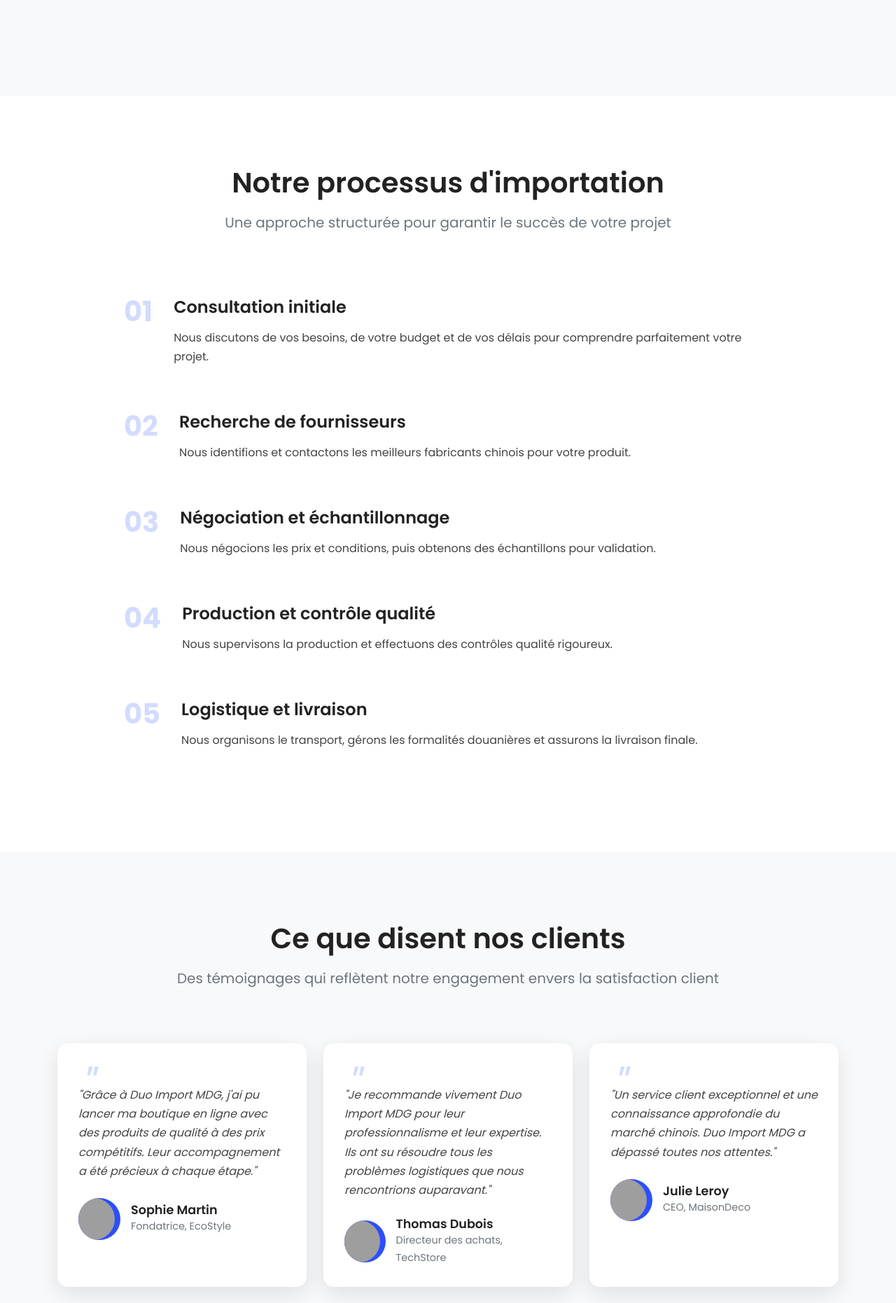
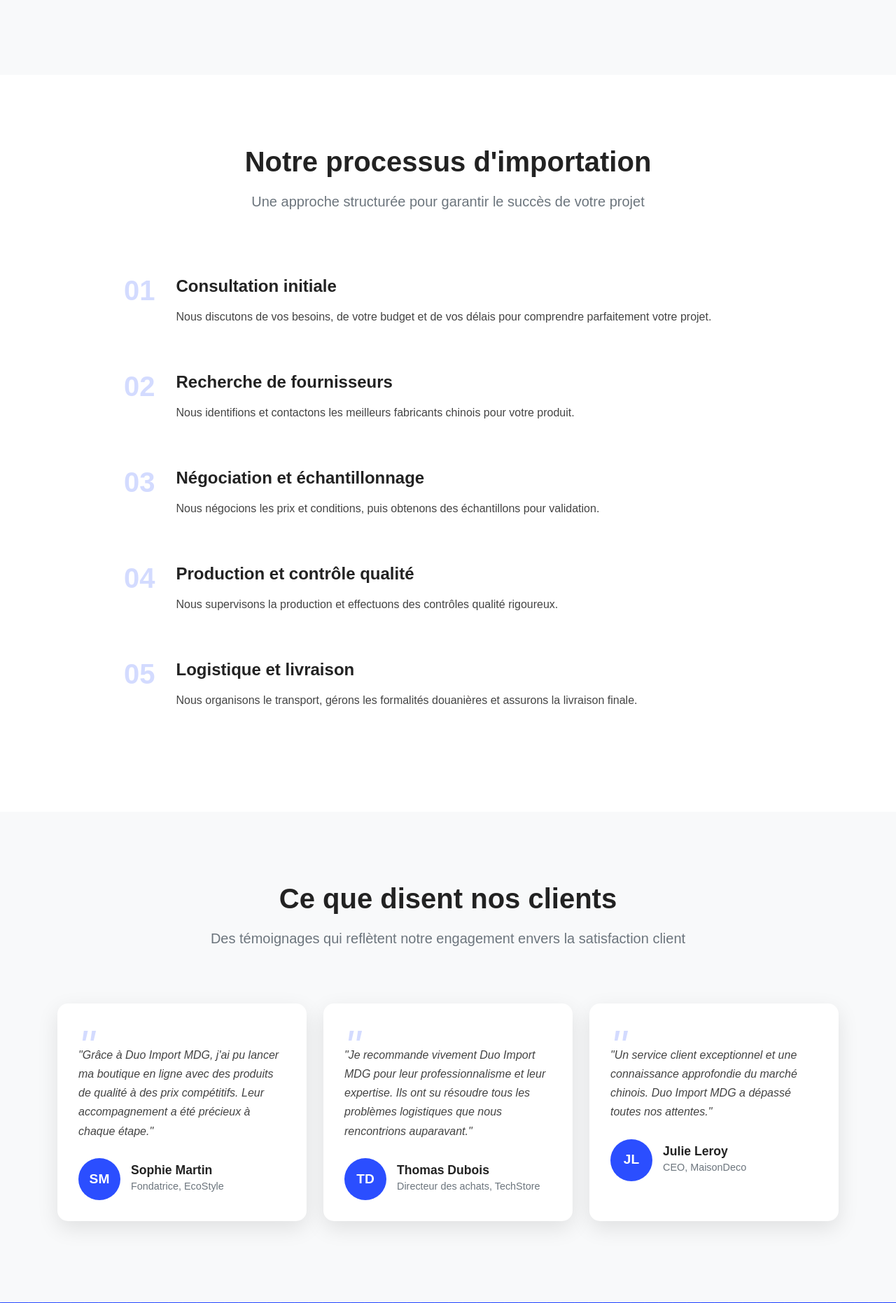
Before and after one commit to thierry1804/duosite, a Symfony app: template templates/home/index.html.twig in a window 1280 px wide. Shown: the part 1800-3662 px from the top of the page at 70% size. Run offline with Twig, Linux system fonts and the light colour scheme; the template is opened without the code that fills it, so the values that code supplies are empty; some libraries are stand-ins or nearby versions; some web fonts are replaced; grey boxes are pictures that could not be loaded.

Commit message:
optim CLS

```diff
--- /dev/null
+++ b/public/css/fonts.css
@@ -0,0 +1,44 @@
+/* Définition des polices avec font-display: swap pour éviter les décalages de mise en page */
+@font-face {
+    font-family: 'Poppins';
+    font-style: normal;
+    font-weight: 400;
+    font-display: swap;
+    src: url(https://fonts.gstatic.com/s/poppins/v20/pxiEyp8kv8JHgFVrJJfecg.woff2) format('woff2');
+    unicode-range: U+0000-00FF, U+0131, U+0152-0153, U+02BB-02BC, U+02C6, U+02DA, U+02DC, U+2000-206F, U+2074, U+20AC, U+2122, U+2191, U+2193, U+2212, U+2215, U+FEFF, U+FFFD;
+}
+
+@font-face {
+    font-family: 'Poppins';
+    font-style: normal;
+    font-weight: 500;
+    font-display: swap;
+    src: url(https://fonts.gstatic.com/s/poppins/v20/pxiByp8kv8JHgFVrLGT9Z1xlFQ.woff2) format('woff2');
+    unicode-range: U+0000-00FF, U+0131, U+0152-0153, U+02BB-02BC, U+02C6, U+02DA, U+02DC, U+2000-206F, U+2074, U+20AC, U+2122, U+2191, U+2193, U+2212, U+2215, U+FEFF, U+FFFD;
+}
+
+@font-face {
+    font-family: 'Poppins';
+    font-style: normal;
+    font-weight: 600;
+    font-display: swap;
+    src: url(https://fonts.gstatic.com/s/poppins/v20/pxiByp8kv8JHgFVrLEj6Z1xlFQ.woff2) format('woff2');
+    unicode-range: U+0000-00FF, U+0131, U+0152-0153, U+02BB-02BC, U+02C6, U+02DA, U+02DC, U+2000-206F, U+2074, U+20AC, U+2122, U+2191, U+2193, U+2212, U+2215, U+FEFF, U+FFFD;
+}
+
+@font-face {
+    font-family: 'Poppins';
+    font-style: normal;
+    font-weight: 700;
+    font-display: swap;
+    src: url(https://fonts.gstatic.com/s/poppins/v20/pxiByp8kv8JHgFVrLCz7Z1xlFQ.woff2) format('woff2');
+    unicode-range: U+0000-00FF, U+0131, U+0152-0153, U+02BB-02BC, U+02C6, U+02DA, U+02DC, U+2000-206F, U+2074, U+20AC, U+2122, U+2191, U+2193, U+2212, U+2215, U+FEFF, U+FFFD;
+}
+
+/* Police de secours pour éviter les décalages */
+@font-face {
+    font-family: 'Poppins Fallback';
+    size-adjust: 100%;
+    ascent-override: 90%;
+    src: local('Arial');
+}
--- a/templates/base.html.twig
+++ b/templates/base.html.twig
@@ -5,6 +5,20 @@
         <meta name="viewport" content="width=device-width, initial-scale=1.0">
         <title>{% block title %}Duo Import MDG{% endblock %}</title>
         <link rel="icon" href="favicon.ico">
+
+        <!-- Préchargement des polices pour éviter les décalages de mise en page -->
+        <link rel="preload" href="{{ asset('css/fonts.css') }}" as="style">
+        <link rel="preload" href="https://fonts.gstatic.com/s/poppins/v20/pxiEyp8kv8JHgFVrJJfecg.woff2" as="font" type="font/woff2" crossorigin>
+        <link rel="preload" href="https://fonts.gstatic.com/s/poppins/v20/pxiByp8kv8JHgFVrLGT9Z1xlFQ.woff2" as="font" type="font/woff2" crossorigin>
+        <link rel="preload" href="https://fonts.gstatic.com/s/poppins/v20/pxiByp8kv8JHgFVrLEj6Z1xlFQ.woff2" as="font" type="font/woff2" crossorigin>
+        <link rel="preload" href="https://fonts.gstatic.com/s/poppins/v20/pxiByp8kv8JHgFVrLCz7Z1xlFQ.woff2" as="font" type="font/woff2" crossorigin>
+
+        <!-- Préchargement des ressources critiques -->
+        <link rel="preload" href="{{ asset('images/logo.webp') }}" as="image" fetchpriority="high">
+        <link rel="preload" href="{{ asset('images/hero-image.webp') }}" as="image" fetchpriority="high">
+
+        <!-- Chargement des polices avec font-display: swap -->
+        <link rel="stylesheet" href="{{ asset('css/fonts.css') }}">
 
         <!-- CSS critique en ligne pour un rendu rapide -->
         <style>
@@ -17,12 +31,13 @@
             }
 
             body {
-                font-family: 'Poppins', sans-serif;
+                font-family: 'Poppins', 'Poppins Fallback', sans-serif;
                 color: var(--text-color);
                 line-height: 1.7;
                 margin: 0;
             }
 
+            /* Réserver l'espace pour les éléments qui vont charger */
             .navbar {
                 padding: 1rem 0;
                 background: #fff !important;
@@ -39,6 +54,8 @@
 
             .navbar-brand img {
                 margin-right: 10px;
+                width: 40px;
+                height: 40px;
             }
 
             .user-icon-active {
@@ -77,22 +94,76 @@
             .hero-section p {
                 color: rgba(255, 255, 255, 0.9);
             }
+
+            /* Réserver l'espace pour l'image hero */
+            .hero-image {
+                aspect-ratio: 3/2;
+                width: 100%;
+                max-width: 600px;
+                margin: 0 auto;
+            }
+
+            .hero-image img {
+                width: 100%;
+                height: auto;
+                max-width: 600px;
+                max-height: 400px;
+            }
+
+            /* Styles pour éviter les décalages de mise en page */
+            h1, h2, h3, h4, h5, h6 {
+                font-weight: 700;
+            }
+
+            .display-4 {
+                font-size: 2.5rem;
+                line-height: 1.2;
+            }
+
+            .lead {
+                font-size: 1.25rem;
+                font-weight: 400;
+            }
+
+            /* Styles pour les boutons */
+            .btn {
+                font-weight: 500;
+                padding: 0.5rem 1.5rem;
+            }
+
+            /* Styles pour la navigation */
+            .navbar-nav {
+                margin-left: auto;
+            }
+
+            .nav-link {
+                padding: 0.5rem 1rem;
+                font-weight: 500;
+            }
+
+            /* Styles pour éviter les décalages dans le footer */
+            .footer-widget h5 {
+                font-size: 1.25rem;
+                margin-bottom: 1.5rem;
+                color: #fff;
+            }
+
+            .footer-links {
+                padding-left: 0;
+            }
+
+            .footer-links li {
+                margin-bottom: 0.5rem;
+            }
         </style>
-
-        <!-- Préchargement des ressources critiques -->
-        <link rel="preload" href="{{ asset('images/logo.webp') }}" as="image" fetchpriority="high">
-        <link rel="preload" href="{{ asset('images/hero-image.webp') }}" as="image" fetchpriority="high">
-        <link rel="preload" href="https://fonts.googleapis.com/css2?family=Poppins:wght@400;500;600;700&display=swap" as="style">
 
         <!-- Chargement asynchrone des styles non critiques -->
         <link rel="stylesheet" href="https://cdn.jsdelivr.net/npm/bootstrap@5.3.2/dist/css/bootstrap.min.css" media="print" onload="this.media='all'">
         <link rel="stylesheet" href="{{ asset('css/styles.css') }}" media="print" onload="this.media='all'">
-        <link href="https://fonts.googleapis.com/css2?family=Poppins:wght@400;500;600;700&display=swap" rel="stylesheet" media="print" onload="this.media='all'">
 
         <noscript>
             <link href="https://cdn.jsdelivr.net/npm/bootstrap@5.3.2/dist/css/bootstrap.min.css" rel="stylesheet">
             <link rel="stylesheet" href="{{ asset('css/styles.css') }}">
-            <link href="https://fonts.googleapis.com/css2?family=Poppins:wght@400;500;600;700&display=swap" rel="stylesheet">
         </noscript>
 
         {% block stylesheets %}{% endblock %}
--- a/templates/home/index.html.twig
+++ b/templates/home/index.html.twig
@@ -28,7 +28,7 @@
 <section class="section-padding">
     <div class="container">
         <div class="section-title text-center fade-up">
-            <h2>Pourquoi choisir nos services ?</h2>
+            <h2 class="section-heading">Pourquoi choisir nos services ?</h2>
             <p class="lead">Des solutions d'importation sur mesure pour votre entreprise</p>
         </div>
         <div class="row g-4 equal-height-cards">
@@ -99,7 +99,7 @@
 <section class="section-padding">
     <div class="container">
         <div class="section-title text-center fade-up">
-            <h2>Notre processus d'importation</h2>
+            <h2 class="section-heading">Notre processus d'importation</h2>
             <p class="lead">Une approche structurée pour garantir le succès de votre projet</p>
         </div>
         <div class="row">
@@ -150,7 +150,7 @@
 <section class="section-padding bg-light">
     <div class="container">
         <div class="section-title text-center fade-up">
-            <h2>Ce que disent nos clients</h2>
+            <h2 class="section-heading">Ce que disent nos clients</h2>
             <p class="lead">Des témoignages qui reflètent notre engagement envers la satisfaction client</p>
         </div>
         <div class="row equal-height-cards">
@@ -161,7 +161,7 @@
                     </div>
                     <div class="testimonial-author">
                         <div class="testimonial-avatar" data-initials="SM">
-                            <img src="{{ asset('images/testimonial-1.webp') }}" alt="Sophie Martin" onerror="this.style.display='none'; this.parentNode.setAttribute('data-show-initials', 'true');">
+                            <div class="avatar-placeholder">SM</div>
                         </div>
                         <div>
                             <h4>Sophie Martin</h4>
@@ -177,7 +177,7 @@
                     </div>
                     <div class="testimonial-author">
                         <div class="testimonial-avatar" data-initials="TD">
-                            <img src="{{ asset('images/testimonial-2.webp') }}" alt="Thomas Dubois" onerror="this.style.display='none'; this.parentNode.setAttribute('data-show-initials', 'true');">
+                            <div class="avatar-placeholder">TD</div>
                         </div>
                         <div>
                             <h4>Thomas Dubois</h4>
@@ -193,7 +193,7 @@
                     </div>
                     <div class="testimonial-author">
                         <div class="testimonial-avatar" data-initials="JL">
-                            <img src="{{ asset('images/testimonial-3.webp') }}" alt="Julie Leroy" onerror="this.style.display='none'; this.parentNode.setAttribute('data-show-initials', 'true');">
+                            <div class="avatar-placeholder">JL</div>
                         </div>
                         <div>
                             <h4>Julie Leroy</h4>
@@ -339,22 +339,15 @@
     position: relative;
 }
 
-.testimonial-avatar img {
-    width: 100%;
-    height: 100%;
-    object-fit: cover;
-}
-
-.testimonial-avatar[data-show-initials="true"]::before {
-    content: attr(data-initials);
-    position: absolute;
-    top: 0;
-    left: 0;
+.avatar-placeholder {
     width: 100%;
     height: 100%;
     display: flex;
     align-items: center;
     justify-content: center;
+    background-color: var(--primary-color);
+    color: white;
+    font-weight: 600;
 }
 
 .testimonial-author h4 {
@@ -395,6 +388,48 @@
 .equal-height-cards .feature-card p {
     flex-grow: 1;
 }
+
+/* Styles pour éviter les décalages de mise en page */
+.section-heading {
+    font-size: 2.5rem;
+    line-height: 1.2;
+    margin-bottom: 1rem;
+    font-weight: 700;
+    min-height: 3rem;
+}
+
+.feature-icon {
+    width: 80px;
+    height: 80px;
+    display: flex;
+    align-items: center;
+    justify-content: center;
+    background: rgba(43, 78, 255, 0.1);
+    border-radius: 50%;
+    margin: 0 auto 1.5rem;
+    color: var(--primary-color);
+    font-size: 2rem;
+}
+
+.section-padding {
+    padding: 100px 0;
+}
+
+.section-title {
+    margin-bottom: 60px;
+}
+
+/* Styles pour les animations sans décalage */
+.fade-up {
+    opacity: 1;
+    transform: translateY(0);
+    transition: opacity 0.5s ease, transform 0.5s ease;
+}
+
+.fade-up.active {
+    opacity: 1;
+    transform: translateY(0);
+}
 </style>
 {% endblock %}
 {% endblock %}
```
